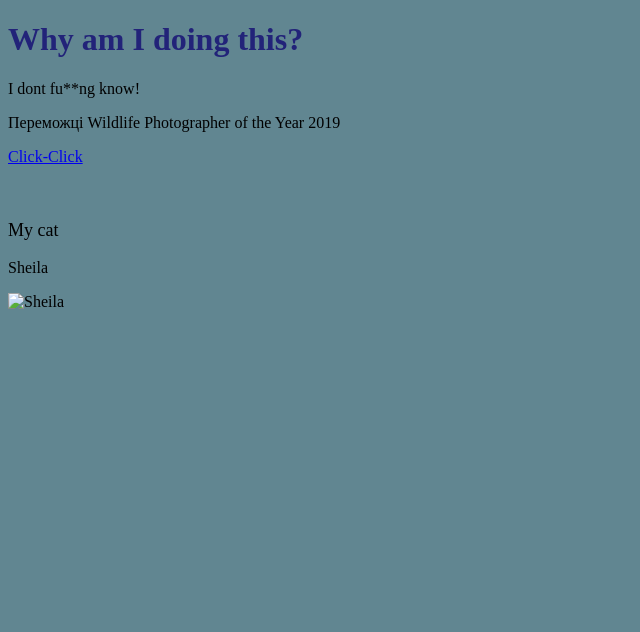
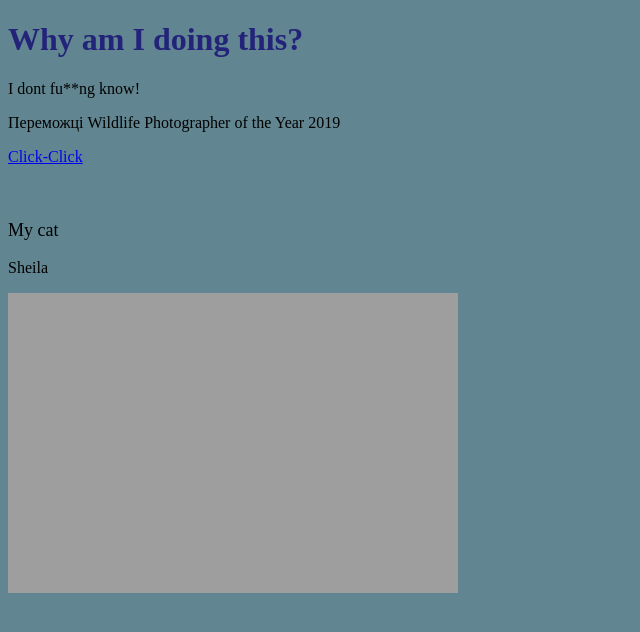
Before and after one commit to Bernanthe/HelloMe, a plain HTML site: page index.htm in a window 1280 px wide. Shown: the whole page, without its empty margins (0-640 px from the left). Drawn offline with Linux system fonts and the light colour scheme; the site is published under a folder, as on GitHub Pages, so addresses that start at the root find nothing.

Commit message:
Take3 Fixing image source

```diff
--- a/index.htm
+++ b/index.htm
@@ -15,7 +15,7 @@
 <br>
 <p style="font-size: large;">My cat</p>
 <p>Sheila</p>
-<p><img src="/Sheila0958.JPG" alt="Sheila" width="450" height="300"/></p>
+<p><img src="Sheila0958.JPG" alt="Sheila" width="450" height="300"/></p>
 
 </body>
 </hyml>
```
